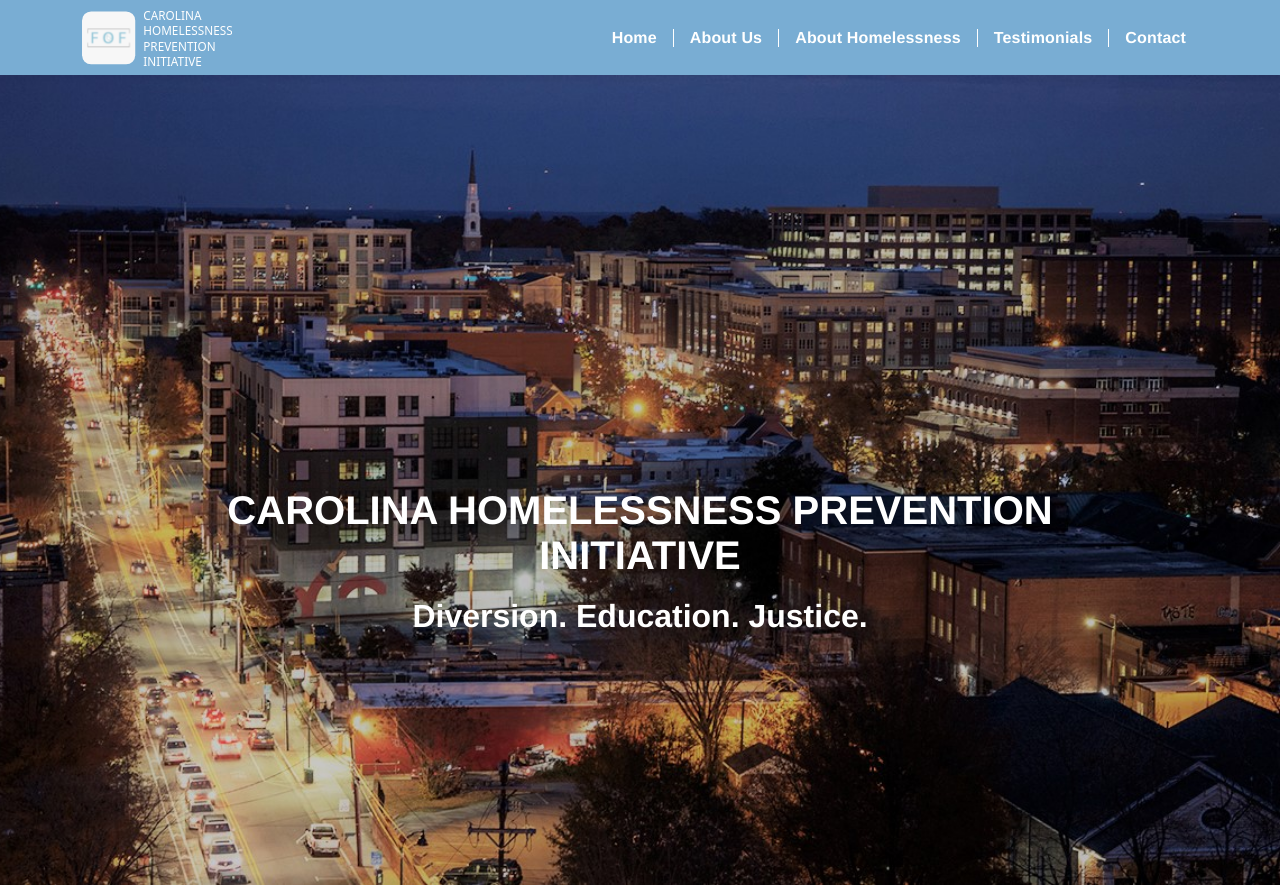
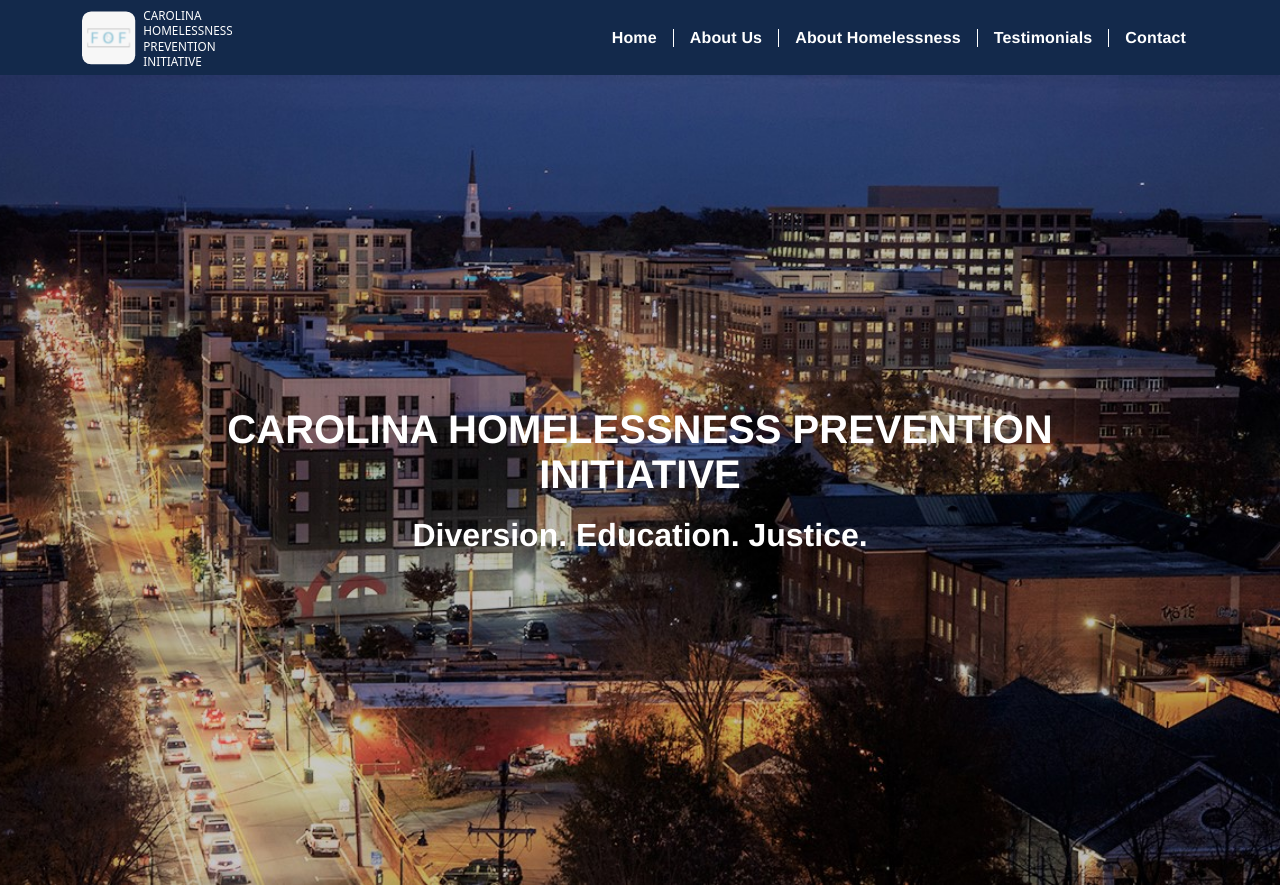
Before and after one commit to web-dev-carolina/CHPI, a React (Create React App) app in the folder chpi-website/: page / in a window 1280 px wide. Built offline with nearby package versions, Linux system fonts and the light colour scheme.

Commit message:
updated homepage and navbar

```diff
--- a/chpi-website/src/CSS/Home.css
+++ b/chpi-website/src/CSS/Home.css
@@ -33,7 +33,7 @@
 
     .header-content {
         position: absolute;
-        top: 60%;
+        top: 50%;
         padding: 0 50px;
         -webkit-transform: translateY(-50%);
         -ms-transform: translateY(-50%);
@@ -46,6 +46,7 @@
     }
     #title {
         padding-top: 1rem;
+
 
     }
     #mission-statement {
--- a/chpi-website/src/CSS/Navbar.css
+++ b/chpi-website/src/CSS/Navbar.css
@@ -1,5 +1,5 @@
 .navbar {
-    background-color: var(--primary-color);
+    background-color: var(--secondary-color);
     display: flex;
     height: 75px;
     justify-content: space-between;
@@ -49,6 +49,11 @@
      outline: 0;
      color: var(--text-1);
      font-size: 1rem;
+ }
+
+ .link:hover {
+    color: #DDE1E6;
+    transition: color .2s ease-in-out;
  }
 
  #right-border {
```
